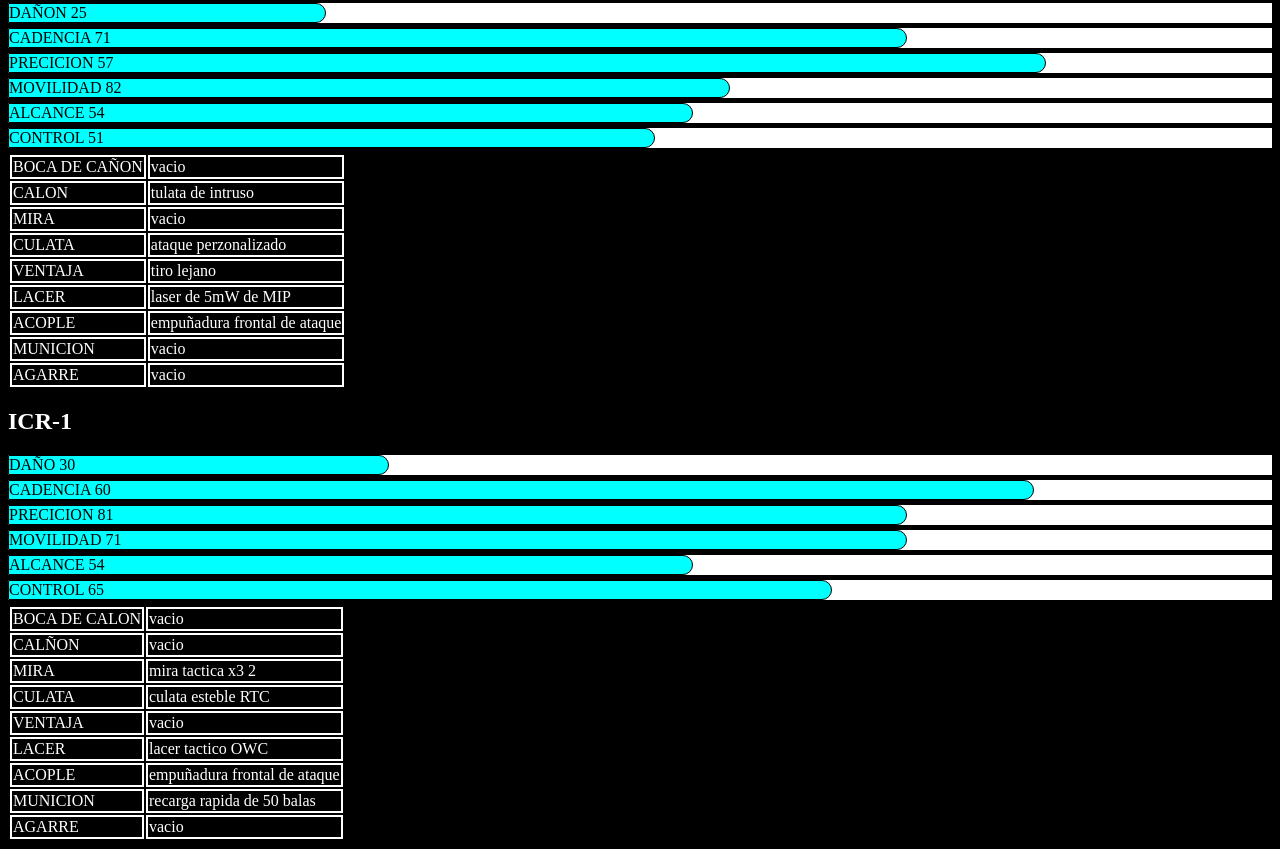
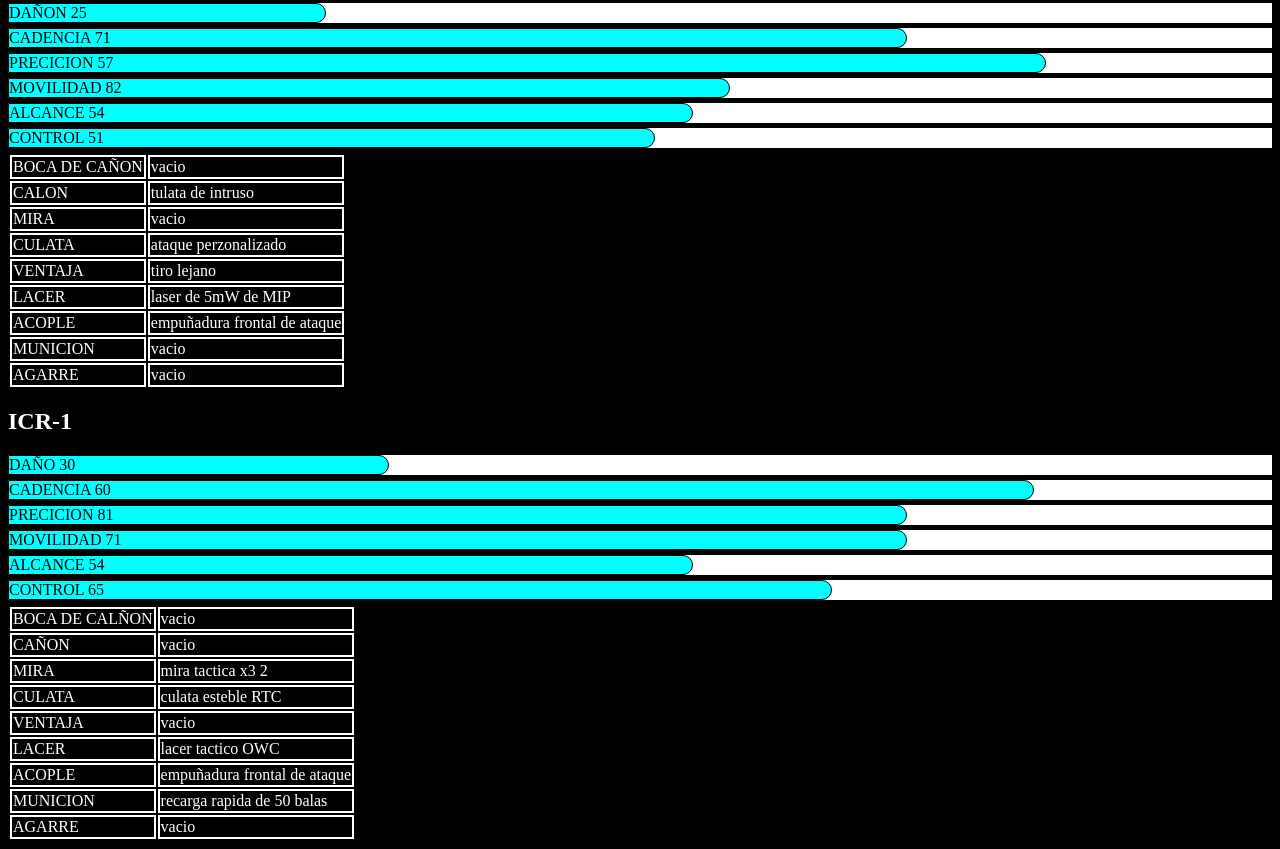
Before and after one commit to WUERION/cod.github.io, a plain HTML site: page index.html in a window 1280 px wide. Shown: the part 687-1536 px from the top of the page. Drawn offline with Linux system fonts and the light colour scheme.

Commit message:
Update index.html

```diff
--- a/index.html
+++ b/index.html
@@ -137,11 +137,11 @@
     <table class="icr-1">
     <h2>ICR-1</h2>
     <tr>
-        <td>BOCA DE CALON</td>
+        <td>BOCA DE CALÑON</td>
         <td>vacio</td>
     </tr>
     <tr>
-        <td>CALÑON</td>
+        <td>CAÑON</td>
         <td>vacio</td>
     </tr>
     <tr>
```
